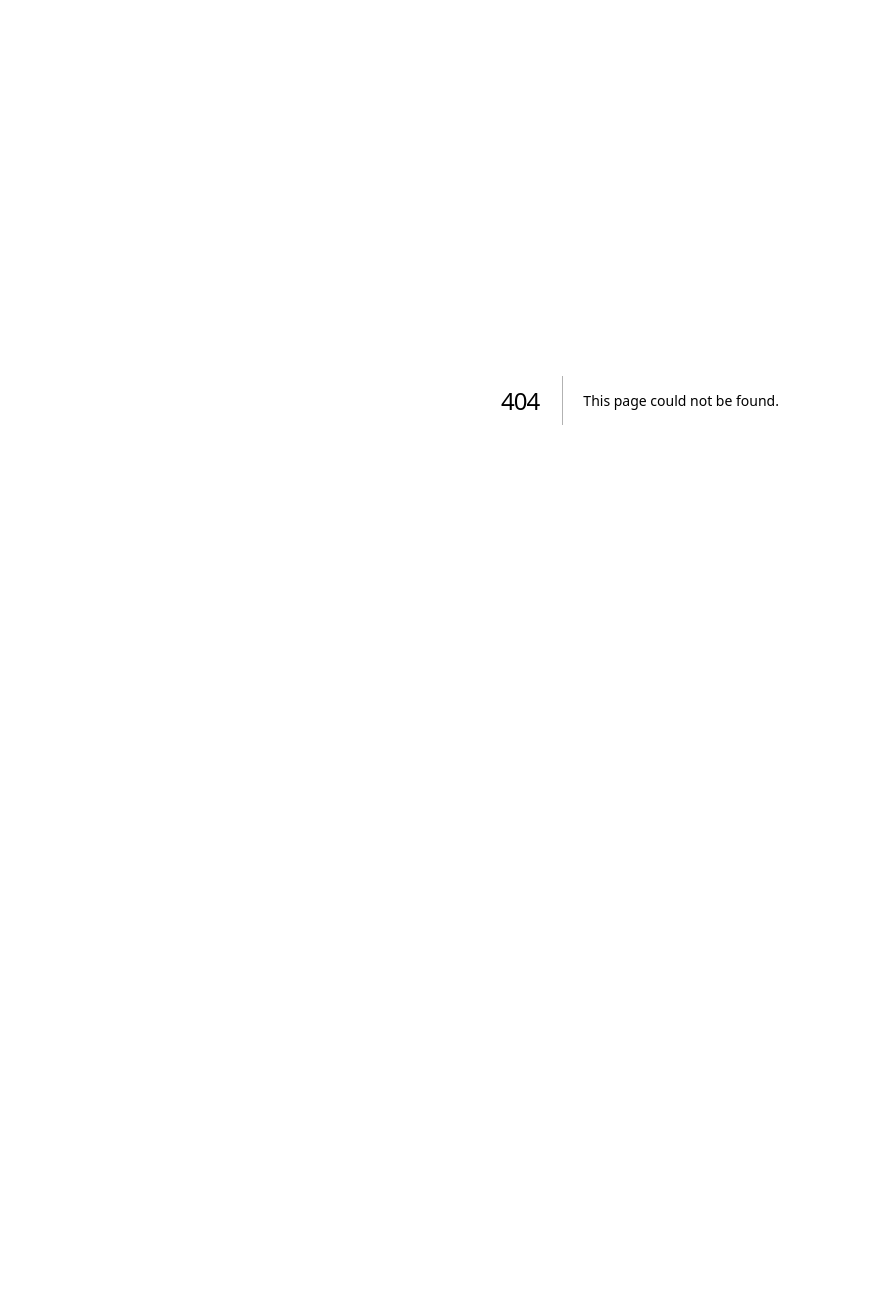
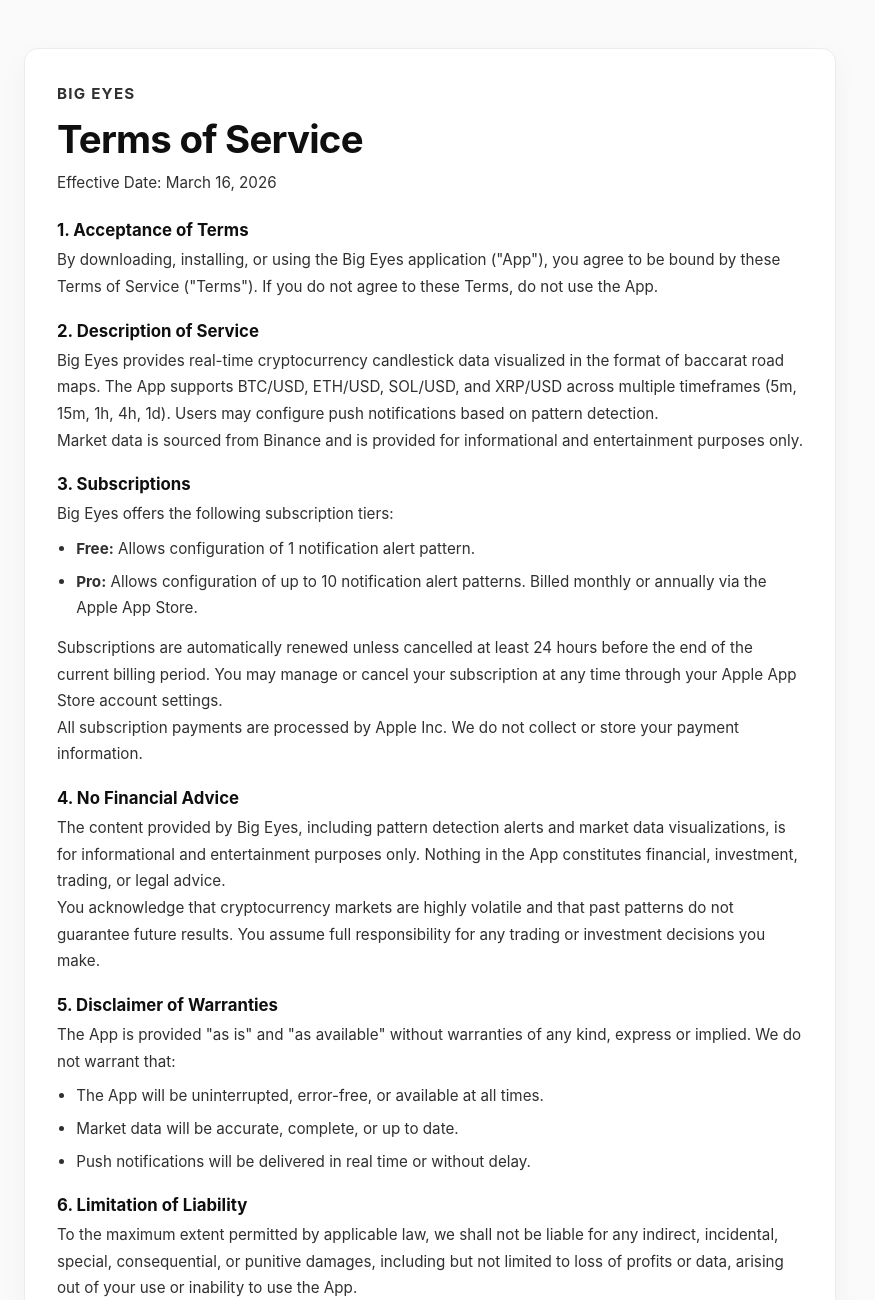
Before and after one commit to bitkini-studio/bitkini, a Next.js app: page /docs/term_of_service in a window 1280 px wide. Before the commit this address had no page. Shown: the top 1300 px of the page, without its empty margins (0-875 px from the left). Before the commit the page ends 800 px from the top, so only its background shows below. Built offline with nearby package versions, Linux system fonts and the light colour scheme.

Commit message:
Add Terms of Service page and update middleware for routing

```diff
--- a/app/docs/privacy_policy/page.js
+++ b/app/docs/privacy_policy/page.js
@@ -82,8 +82,9 @@
               Privacy Policy.
             </li>
             <li>
-              <strong>Binance API:</strong> Candlestick market data is retrieved from
-              Binance. No user data is shared with Binance.
+              <strong>Market Data Providers:</strong> Candlestick market data is sourced
+              from third-party market data providers. No user data is shared with these
+              providers.
             </li>
           </ul>
           <p>We do not sell, rent, or trade your data to any third parties.</p>
--- /dev/null
+++ b/app/docs/term_of_service/page.js
@@ -0,0 +1,158 @@
+export const metadata = {
+  title: 'Terms of Service | BigEyes',
+  description: 'Big Eyes Terms of Service.',
+}
+
+export default function TermsOfServicePage() {
+  return (
+    <main className="policy-wrap">
+      <article className="policy-card">
+        <p className="policy-kicker">Big Eyes</p>
+        <h1 className="policy-title">Terms of Service</h1>
+        <p className="policy-date">Effective Date: March 16, 2026</p>
+
+        <section>
+          <h2>1. Acceptance of Terms</h2>
+          <p>
+            By downloading, installing, or using the Big Eyes application
+            (&quot;App&quot;), you agree to be bound by these Terms of Service
+            (&quot;Terms&quot;). If you do not agree to these Terms, do not use
+            the App.
+          </p>
+        </section>
+
+        <section>
+          <h2>2. Description of Service</h2>
+          <p>
+            Big Eyes provides real-time cryptocurrency candlestick data visualized
+            in the format of baccarat road maps. The App supports BTC/USD, ETH/USD,
+            SOL/USD, and XRP/USD across multiple timeframes (5m, 15m, 1h, 4h, 1d).
+            Users may configure push notifications based on pattern detection.
+          </p>
+          <p>
+            Market data is sourced from Binance and is provided for informational
+            and entertainment purposes only.
+          </p>
+        </section>
+
+        <section>
+          <h2>3. Subscriptions</h2>
+          <p>Big Eyes offers the following subscription tiers:</p>
+          <ul>
+            <li>
+              <strong>Free:</strong> Allows configuration of 1 notification alert
+              pattern.
+            </li>
+            <li>
+              <strong>Pro:</strong> Allows configuration of up to 10 notification
+              alert patterns. Billed monthly or annually via the Apple App Store.
+            </li>
+          </ul>
+          <p>
+            Subscriptions are automatically renewed unless cancelled at least 24
+            hours before the end of the current billing period. You may manage or
+            cancel your subscription at any time through your Apple App Store
+            account settings.
+          </p>
+          <p>
+            All subscription payments are processed by Apple Inc. We do not collect
+            or store your payment information.
+          </p>
+        </section>
+
+        <section>
+          <h2>4. No Financial Advice</h2>
+          <p>
+            The content provided by Big Eyes, including pattern detection alerts and
+            market data visualizations, is for informational and entertainment
+            purposes only. Nothing in the App constitutes financial, investment,
+            trading, or legal advice.
+          </p>
+          <p>
+            You acknowledge that cryptocurrency markets are highly volatile and that
+            past patterns do not guarantee future results. You assume full
+            responsibility for any trading or investment decisions you make.
+          </p>
+        </section>
+
+        <section>
+          <h2>5. Disclaimer of Warranties</h2>
+          <p>
+            The App is provided &quot;as is&quot; and &quot;as available&quot; without
+            warranties of any kind, express or implied. We do not warrant that:
+          </p>
+          <ul>
+            <li>
+              The App will be uninterrupted, error-free, or available at all times.
+            </li>
+            <li>Market data will be accurate, complete, or up to date.</li>
+            <li>
+              Push notifications will be delivered in real time or without delay.
+            </li>
+          </ul>
+        </section>
+
+        <section>
+          <h2>6. Limitation of Liability</h2>
+          <p>
+            To the maximum extent permitted by applicable law, we shall not be
+            liable for any indirect, incidental, special, consequential, or punitive
+            damages, including but not limited to loss of profits or data, arising
+            out of your use or inability to use the App.
+          </p>
+        </section>
+
+        <section>
+          <h2>7. Prohibited Use</h2>
+          <p>You agree not to:</p>
+          <ul>
+            <li>Reverse engineer, decompile, or disassemble the App.</li>
+            <li>Use the App for any unlawful purpose.</li>
+            <li>
+              Attempt to gain unauthorized access to our systems or data.
+            </li>
+          </ul>
+        </section>
+
+        <section>
+          <h2>8. Termination</h2>
+          <p>
+            We reserve the right to suspend or terminate your access to the App at
+            any time, with or without notice, for conduct that we determine violates
+            these Terms or is harmful to other users, us, or third parties.
+          </p>
+        </section>
+
+        <section>
+          <h2>9. Changes to Terms</h2>
+          <p>
+            We may update these Terms from time to time. Changes will be posted
+            within the App and will take effect upon posting. Continued use of the
+            App after changes constitutes acceptance of the updated Terms.
+          </p>
+        </section>
+
+        <section>
+          <h2>10. Governing Law</h2>
+          <p>
+            These Terms shall be governed by and construed in accordance with the
+            laws of the Republic of Korea, without regard to its conflict of law
+            provisions.
+          </p>
+        </section>
+
+        <section>
+          <h2>11. Contact</h2>
+          <p>
+            If you have any questions about these Terms, please contact us at:
+          </p>
+          <p>
+            <strong>Big Eyes</strong>
+            <br />
+            Email: <a href="mailto:support@bitkini.com">support@bitkini.com</a>
+          </p>
+        </section>
+      </article>
+    </main>
+  )
+}
```
Also changed, not shown: middleware.js (+6 -1 lines).
